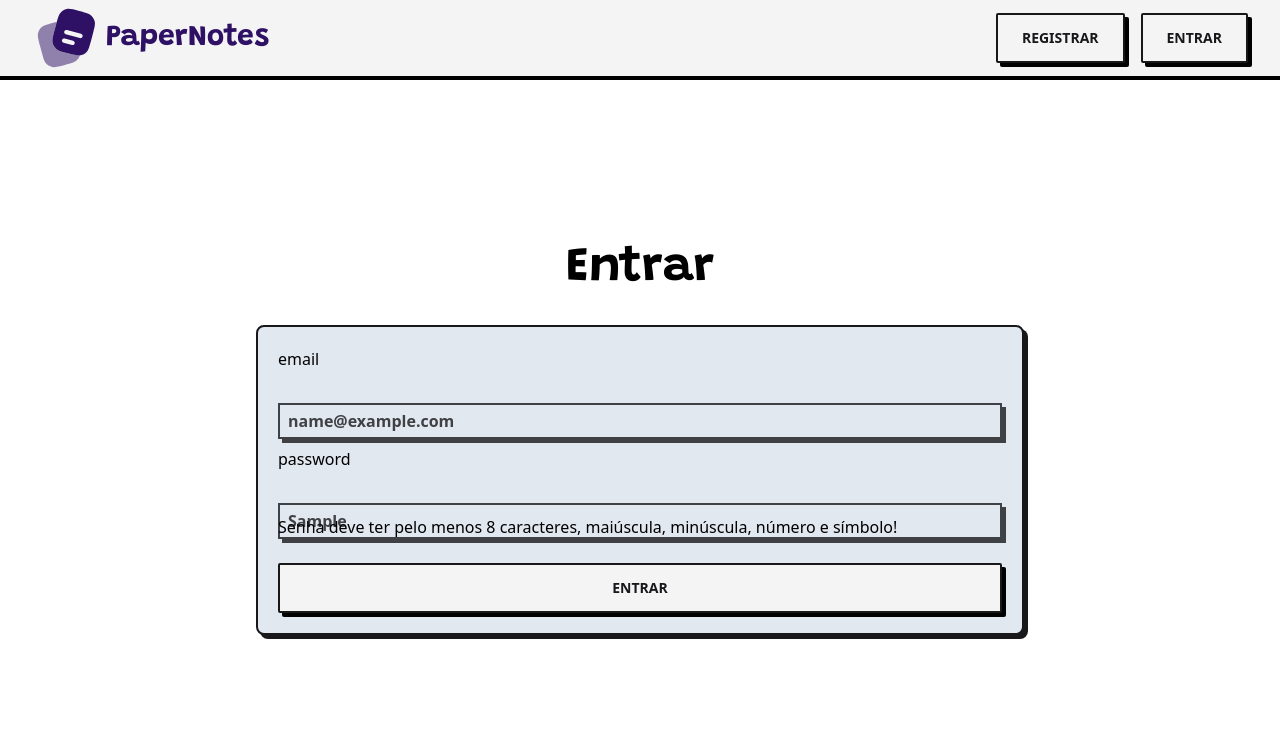
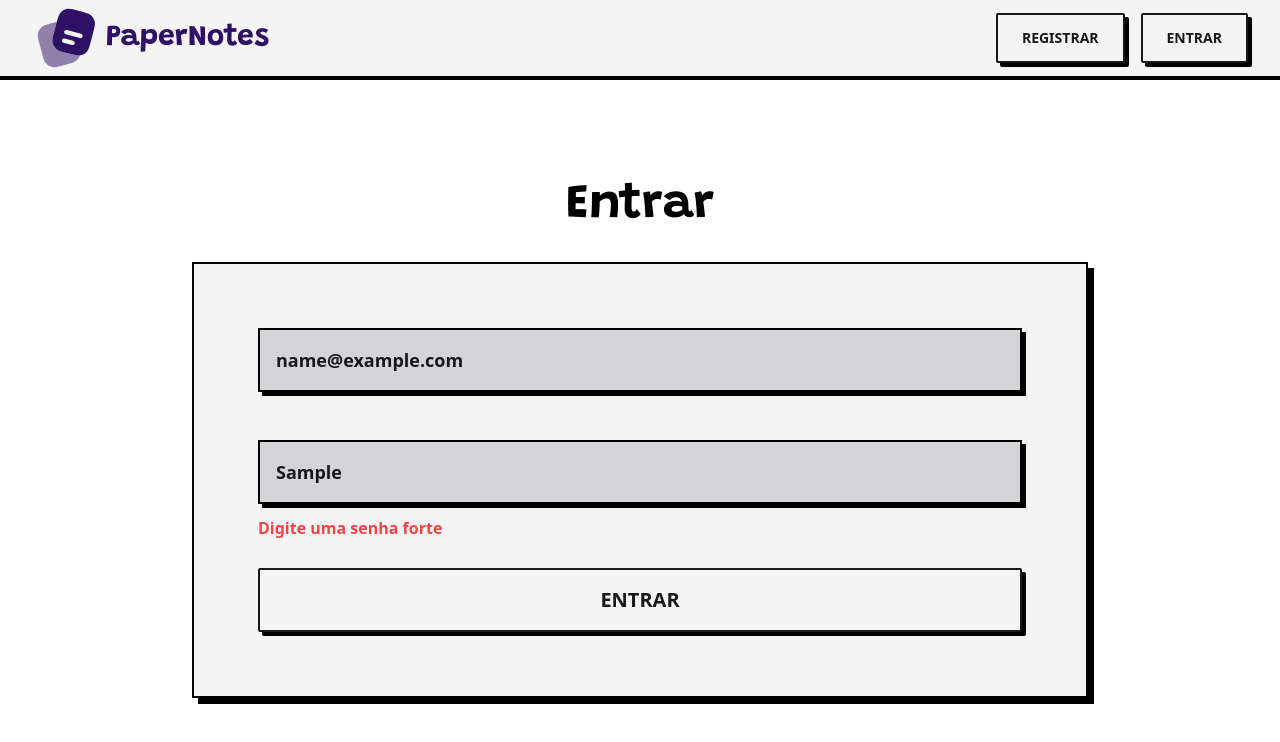
Before and after one commit to aleretamero/paper-notes, a React (Vite) app: page /login in a window 1280 px wide. Both pictures are taken after typing "name@example.com", "Sample" into the empty fields and a click on the button "ENTRAR". Shown: the top 742 px of the page. Built offline with nearby package versions, Linux system fonts and the light colour scheme.

Commit message:
feat: update page register

```diff
--- a/src/components/Form.tsx
+++ b/src/components/Form.tsx
@@ -8,10 +8,11 @@ export const Form = ({ children, ...props }: IFormProps) => {
   return (
     <form
       className="
-        flex justify-center gap-8 flex-col
-        max-w-3xl w-full p-5 bg-slate-200
-        rounded-lg shadow-[4px_4px] shadow-zinc-900
-        border-2 border-solid border-zinc-900
+        flex justify-center gap-12 flex-col
+        max-w-4xl w-full py-16 px-8 md:px-16 bg-zinc-100
+        shadow-[6px_6px] shadow-black
+        border-2 border-solid border-black text
+        [&_button]:h-16 [&_button]:text-xl
       "
       {...props}
     >
--- a/src/components/Input.tsx
+++ b/src/components/Input.tsx
@@ -21,12 +21,7 @@ export const Input = ({
   ...props
 }: IInputProps): JSX.Element => {
   return (
-    <div
-      className={
-        'w-full relative flex justify-center items-start flex-col gap-2'
-      }
-    >
-      <label htmlFor={name}>{label}</label>
+    <div className={'w-full relative'}>
       <input
         id={name}
         name={name}
@@ -36,17 +31,20 @@ export const Input = ({
         onBlur={validate}
         placeholder={label}
         className="
-          w-full relative -bottom-6 bg-slate-200
-          items-center flex-col gap
-          border-zinc-900 border-solid border-2
-          shadow-[4px_4px] shadow-zinc-900
-          text-base font-bold text-zinc-900
-          py-1 px-2 outline-none
-          placeholder:text-zinc-500 opacity-80
+          w-full bg-zinc-300
+          border-black border-2 p-4
+          shadow-[4px_4px] shadow-black
+          text-lg font-bold text-zinc-900
+          font['Roboto Flex'] outline-none
+          placeholder:text-zinc-500
         "
         {...props}
       />
-      {error && <p className="absolute left-0 -bottom-6">{error}</p>}
+      {error && (
+        <p className="absolute left-0 -bottom-9 text-base text-red-500 font-bold">
+          {error}
+        </p>
+      )}
     </div>
   );
 };
--- a/src/components/Navbar.tsx
+++ b/src/components/Navbar.tsx
@@ -10,7 +10,7 @@ const variantsNavbar = tv({
       closedDropdown: [
         'absolute left-0 right-0 top-20 ',
         'py-8 px-[max(calc((100%-40rem)/2),1rem)]',
-        'bg-violet-400 dark:bg-zinc-900',
+        'bg-zinc-100 dark:bg-zinc-900',
         'flex justify-center flex-col gap-4',
         'border-black border-b-4',
         'transition-transform translate-x-full opacity-0',
@@ -18,7 +18,7 @@ const variantsNavbar = tv({
       openDropdown: [
         'absolute left-0 right-0 top-20 ',
         'py-8 px-[max(calc((100%-40rem)/2),1rem)]',
-        'bg-violet-400 dark:bg-zinc-900',
+        'bg-zinc-100 dark:bg-zinc-900',
         'flex justify-center flex-col gap-4',
         'border-black border-b-4',
         'transition-transform translate-x-0 opacity-1',
--- a/src/hooks/useForm.tsx
+++ b/src/hooks/useForm.tsx
@@ -7,7 +7,7 @@ import { password } from '../helpers/regex/password';
 const typesValidate = {
   name: {
     schema: z.string().min(3),
-    message: 'Username deve ter pelo menos 3 caracteres!',
+    message: 'Nome inválido',
   },
 
   email: {
@@ -17,8 +17,7 @@ const typesValidate = {
 
   password: {
     schema: z.string().regex(password),
-    message:
-      'Senha deve ter pelo menos 8 caracteres, maiúscula, minúscula, número e símbolo!',
+    message: 'Digite uma senha forte',
   },
 };
 
--- a/src/pages/Register.tsx
+++ b/src/pages/Register.tsx
@@ -28,21 +28,14 @@ export const Register = () => {
   };
 
   return (
-    <LayoutSection className="bg-[var(--primary-light)]">
-      <div
-        className="
-          flex justify-center items-center gap-8 flex-col
-          w-full [&_button]:mt-4
-        "
-      >
-        <Title>Registrar</Title>
+    <LayoutSection className="bg-violet-400 dark:bg-violet-950 py-8">
+      <Title className="text-zinc-900 dark:text-zinc-100">Registrar</Title>
       <Form onSubmit={handleSubmit}>
         <Input name="name" label="Nome" type="text" {...name} />
         <Input name="email" label="email" type="text" {...email} />
         <Input name="password" label="password" type="text" {...password} />
         <Button>Cadastrar</Button>
       </Form>
-      </div>
     </LayoutSection>
   );
 };
```
Lines whose indentation alone changed are shown as unchanged.
